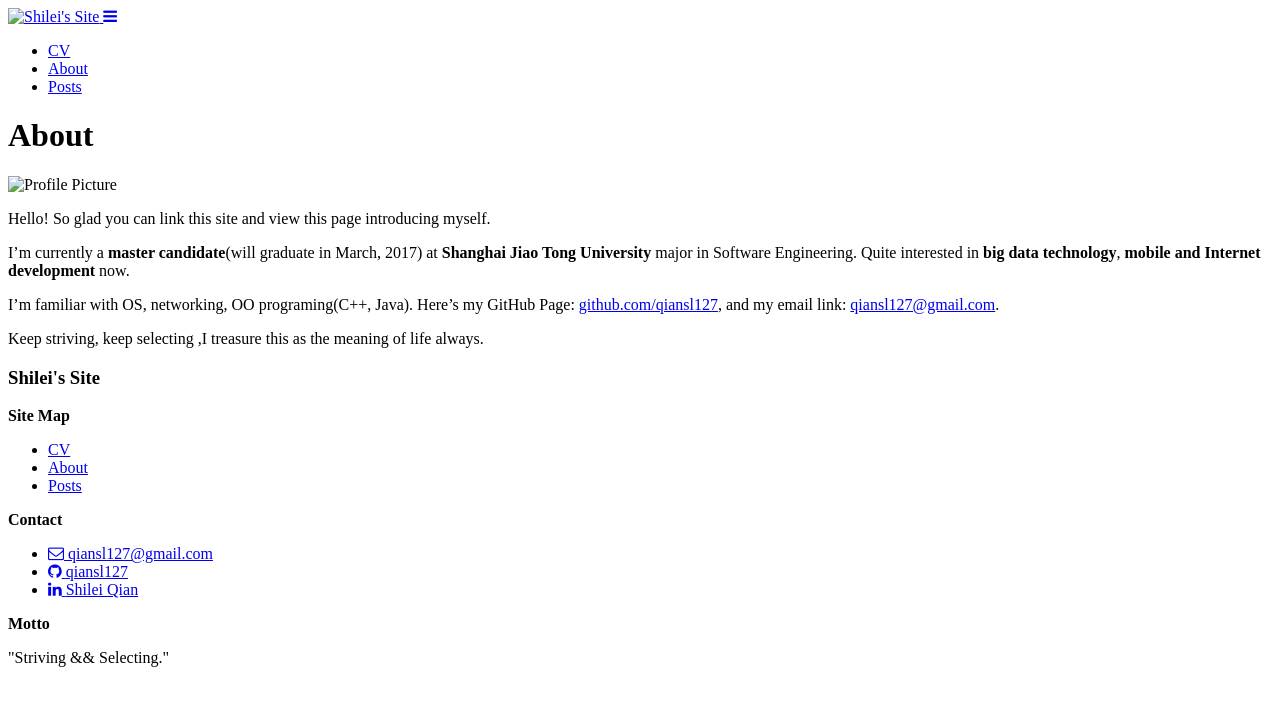
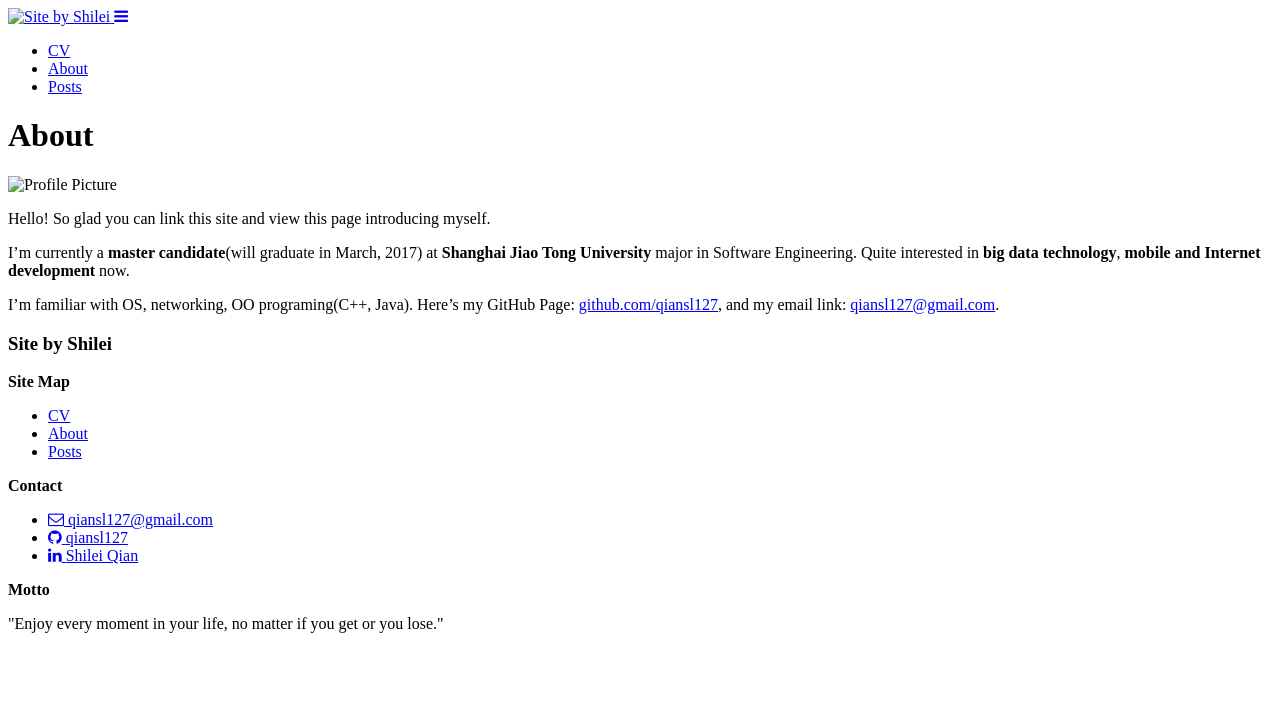
Before and after one commit to YangHR0805/qiansl127.github.io, a Jekyll site: the page built from about.md, in a window 1280 px wide. Shown: the top 706 px of the page. Built offline with Jekyll 4.4.1, drawn with Linux system fonts in a browser that asks for light colours; nearby versions of some CDN libraries; a style sheet for code colours, icons or effects is not loaded.

Commit message:
Change some config

```diff
--- a/_config.yml
+++ b/_config.yml
@@ -4,12 +4,12 @@ gems:
   - jekyll-sitemap
 
 # Site settings
-title: "Shilei's Site"
-subtitle: "Striving && Selecting"
+title: "Site by Shilei"
+subtitle: "Enjoy Every Moment"
 email: qiansl127@gmail.com
 name: Shilei Qian
 description: >
-  "Striving && Selecting."
+  "Enjoy every moment in your life, no matter if you get or you lose."
 baseurl: "/" # the subpath of your site, e.g. /blog/
 url: "http://qiansl127.github.io" # the base hostname & protocol for your site
 cover: "assets/header_image.jpg"
--- a/about.md
+++ b/about.md
@@ -11,5 +11,3 @@ Hello! So glad you can link this site and view this page introducing myself.
 I'm currently a **master candidate**(will graduate in March, 2017) at **Shanghai Jiao Tong University** major in Software Engineering. Quite interested in **big data technology**, **mobile and Internet development** now.
 
 I'm familiar with OS, networking, OO programing(C++, Java). Here's my GitHub Page: [github.com/qiansl127](https://github.com/qiansl127), and my email link: [qiansl127@gmail.com](mailto://qiansl127@gmail.com).
-
-Keep striving, keep selecting ,I treasure this as the meaning of life always.
```
